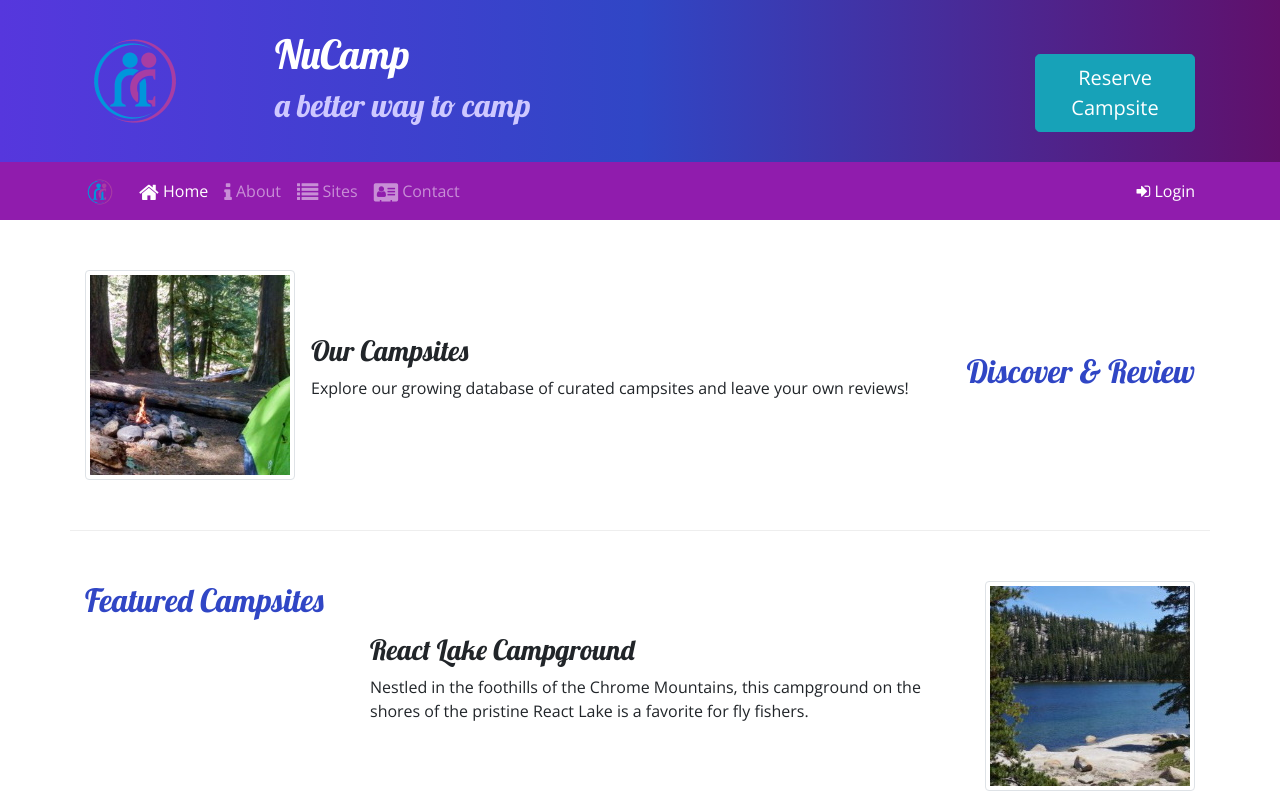
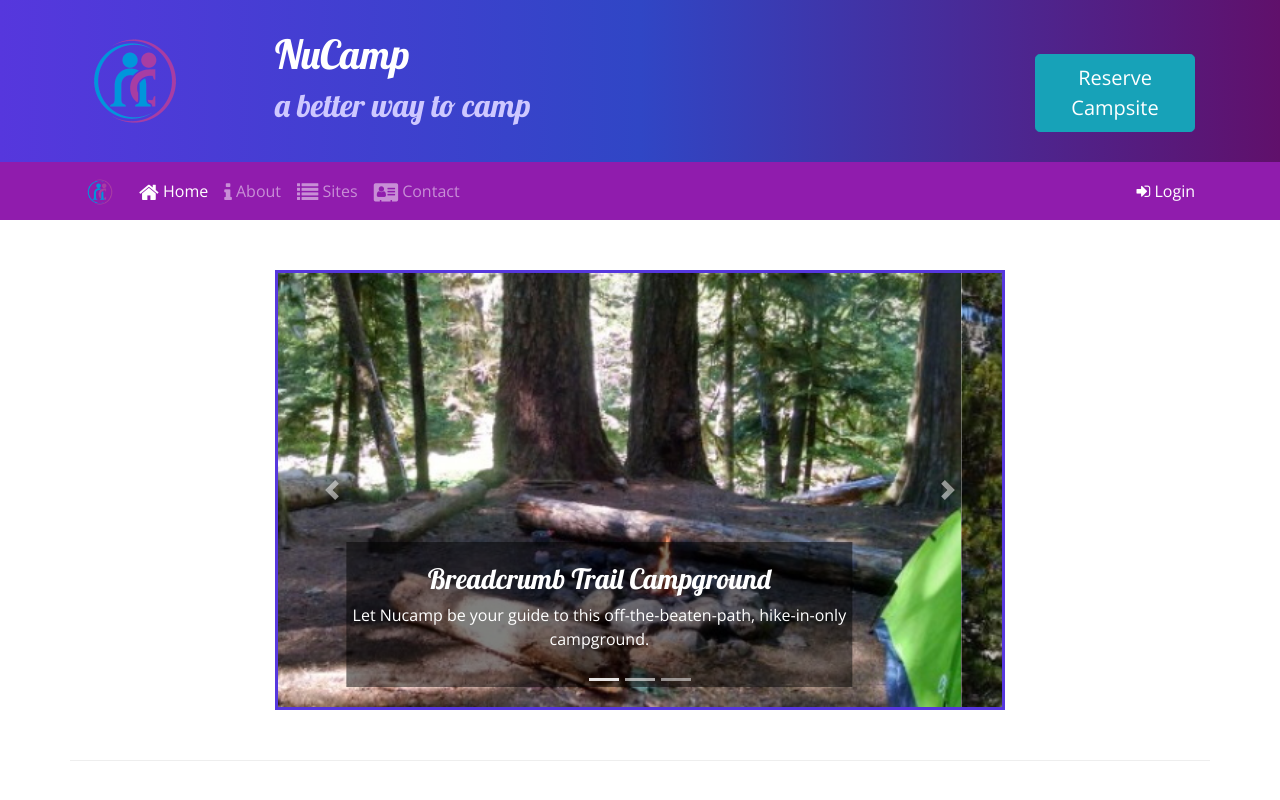
Before and after one commit to RSnodgrass92/BootstrapTest, a website: page index.html in a window 1280 px wide. Shown: the top 800 px of the page. Drawn offline with nearby package versions, Linux system fonts and the light colour scheme.

Commit message:
Carousel Added

```diff
--- a/css/styles.css
+++ b/css/styles.css
@@ -42,3 +42,10 @@ header h2 {
     border-top: none;
     padding: 10px;
 }
+
+.carousel-caption{
+    background-color: rgba(0,0,0,0.5);
+}
+.carousel{
+    border: solid #5637DD;
+}
--- a/index.html
+++ b/index.html
@@ -104,6 +104,57 @@
 
 <div class="container">
 
+    <div class="row row-content">
+        <div class="col-md-8 mx-auto" >
+            <div id="homeCarousel" class="carousel slide" data-ride="carousel">
+                <ol class="carousel-indicators">
+
+                    <li data-target="#homeCarousel" data-slide-to="0" class="active"></li>
+                    <li data-target="#homeCarousel" data-slide-to="1"></li>
+                    <li data-target="#homeCarousel" data-slide-to="2"></li>
+
+                </ol>
+                <div class="carousel-inner">
+
+                    <div class="carousel-item active">
+                        <img class="d-block w-100" src="img/breadcrumb-trail.jpg" alt="Breadcrumb Trail Campground">
+                        <div class="carousel-caption">
+                            <h3>Breadcrumb Trail Campground</h3>
+                            <p class="d-none d-sm-block">Let Nucamp be your guide to this off-the-beaten-path, hike-in-only campground.</p>
+                        </div>
+                    </div>
+
+                    <div class="carousel-item">
+                        <img class="d-block w-100" src="img/react-lake.jpg" alt="React Lake Campground">
+                        <div class="carousel-caption">
+                            <h3>React Lake Campground</h3>
+                            <p class="d-none d-sm-block">Nestled in the foothills of the Chrome Mountains, this campground on the shores of the pristine React Lake is a favorite for fly fishers.</p>
+                        </div>
+                    </div>
+
+                    <div class="carousel-item">
+                        <img class="d-block w-100" src="img/chrome-river.jpg" alt="Chrome River Campground">
+                        <div class="carousel-caption">
+                            <h3>Chrome River Campground</h3>
+                            <p class="d-none d-sm-block">Spend a few sunny days and starry nights beneath a canopy of old-growth firs at this enchanting spot by the Chrome River</p>
+                        </div>
+                    </div>
+                </div>
+                <a class="carousel-control-prev" href="#homeCarousel" role="button" data-slide="prev">
+                <span class="carousel-control-prev-icon"></span>
+                <span class="sr-only">Previous</span>
+                </a>
+
+                <a class="carousel-control-next" href="#homeCarousel" role="button" data-slide="next">
+                <span class="carousel-control-next-icon"></span>
+                <span class="sr-only">Next</span>
+                </a>
+            </div>
+        </div>
+    </div>
+
+
+
         <div class="row row-content align-items-center">
             <div class="col-sm-4 col-md-3 order-sm-last">
                 <h2 class="text-sm-right">Discover & Review</h2>
@@ -149,6 +200,8 @@
                 </div>
             </div>
         </div>
+
+
 
         <div class="row row-content align-items-center">
             <div class="col-sm-6 mx-auto">
```
